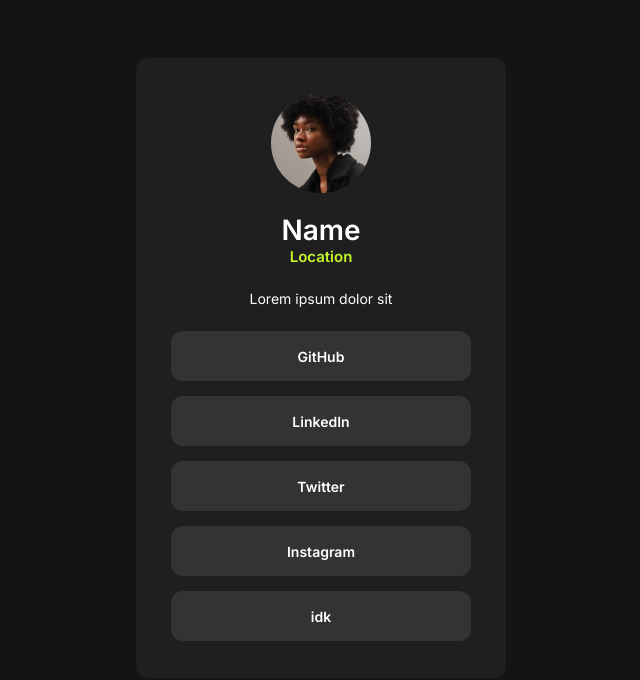
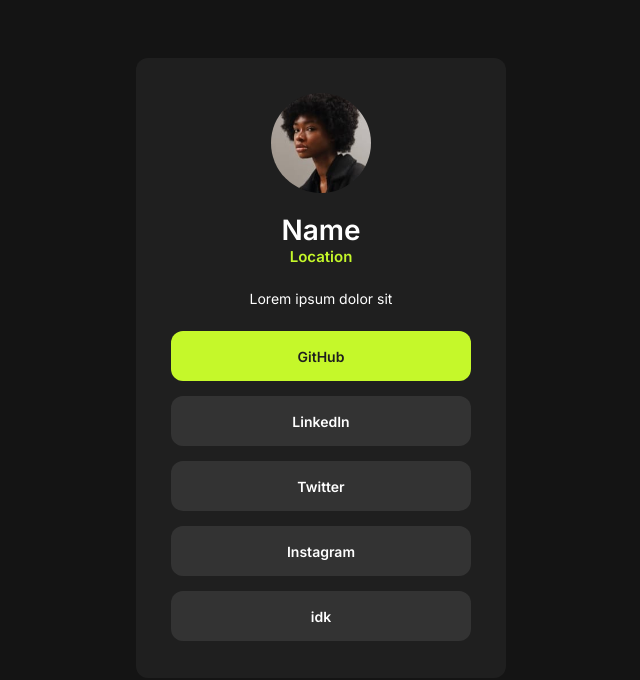
Before and after one commit to gztt5/social-links-profile, a plain HTML site: page index.html in a window 1280 px wide. In both pictures the pointer is over the link "GitHub". Shown: the whole page, without its empty margins (319-959 px from the left). Drawn offline with Linux system fonts and the light colour scheme.

Commit message:
style: add hover to buttons and small transition effect

```diff
--- a/styles.css
+++ b/styles.css
@@ -78,3 +78,9 @@
 	color: hsl(0, 0%, 100%);
 	border-radius: 12px;
 }
+
+.link:hover {
+	background-color: hsl(75, 94%, 57%);
+	color: hsl(0, 0%, 12%);
+	transition: all 0.2s;
+}
```
